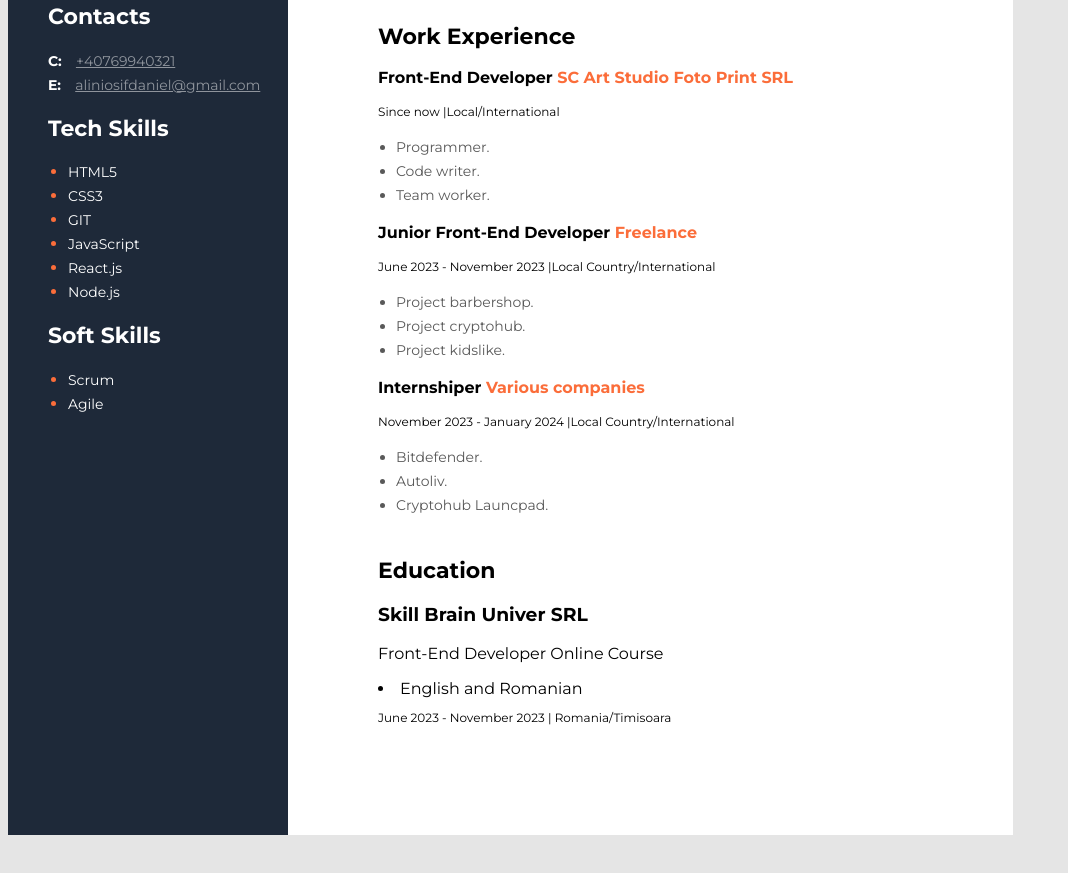
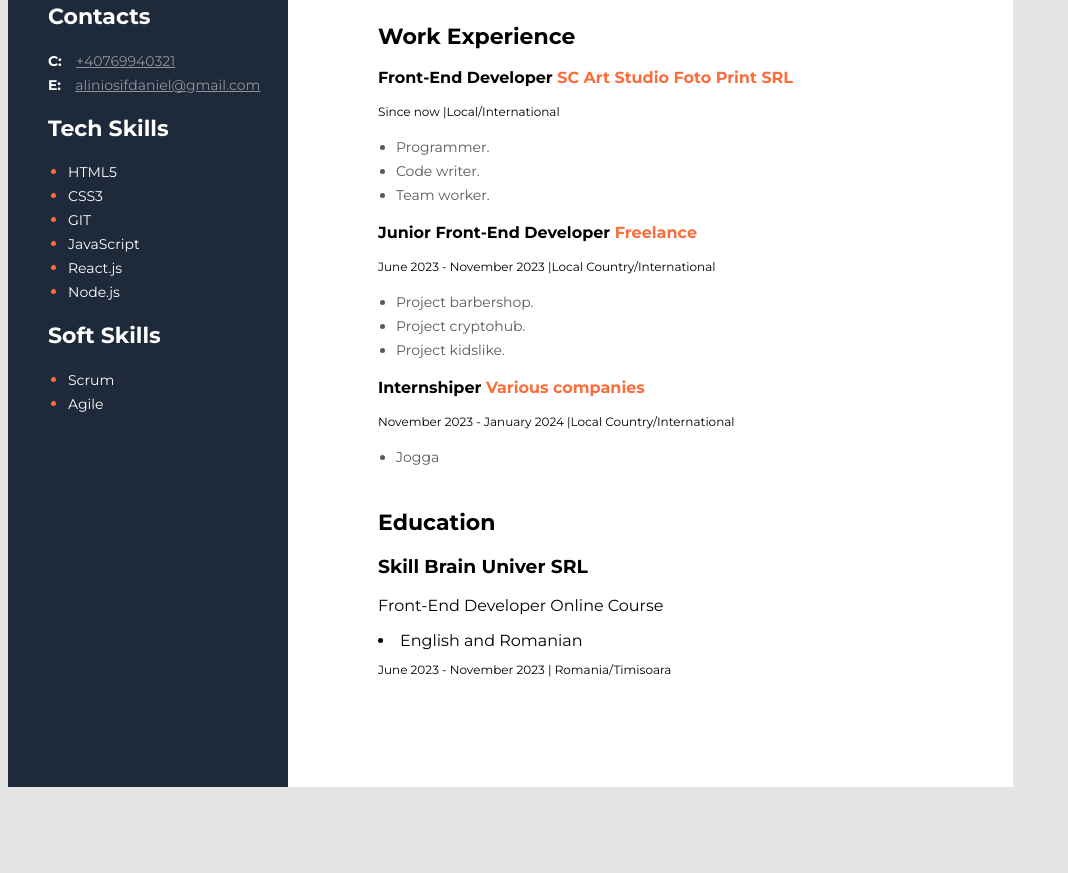
Before and after one commit to DanielAlinIosif/TemaHTMLsiCSS, a plain HTML site: page index.html in a window 1280 px wide. Shown: the part 467-1340 px from the top of the page, without its empty margins (0-1068 px from the left). After the commit the page ends 1302 px from the top, so only its background shows below. Drawn offline with Linux system fonts and the light colour scheme.

Commit message:
git commit

```diff
--- a/index.html
+++ b/index.html
@@ -151,9 +151,7 @@
               <span class="line-break">|</span>Local Country/International
             </p>
             <ul class="work-experience-duties">
-              <li>Bitdefender.</li>
-              <li>Autoliv.</li>
-              <li>Cryptohub Launcpad.</li>
+              <li>Jogga</li>
             </ul>
           </div>
 
```
Also changed, not shown: 1 other file.
